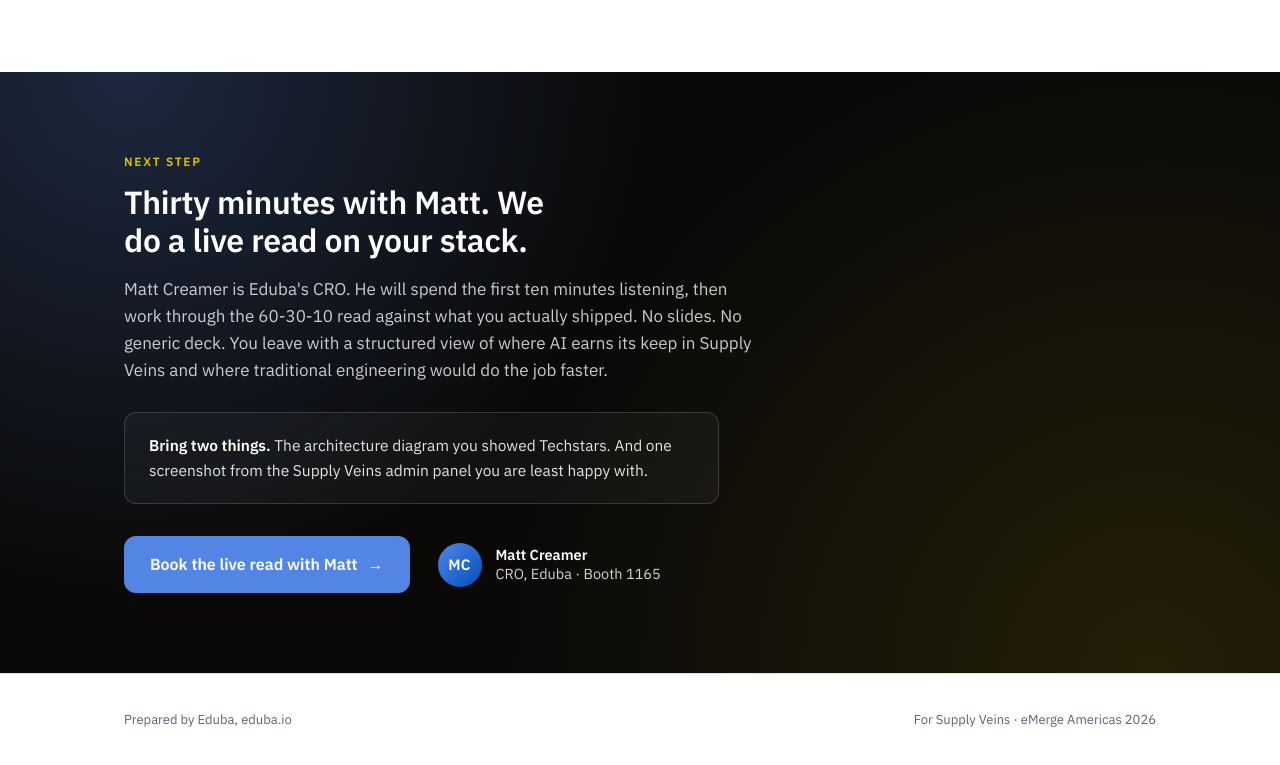
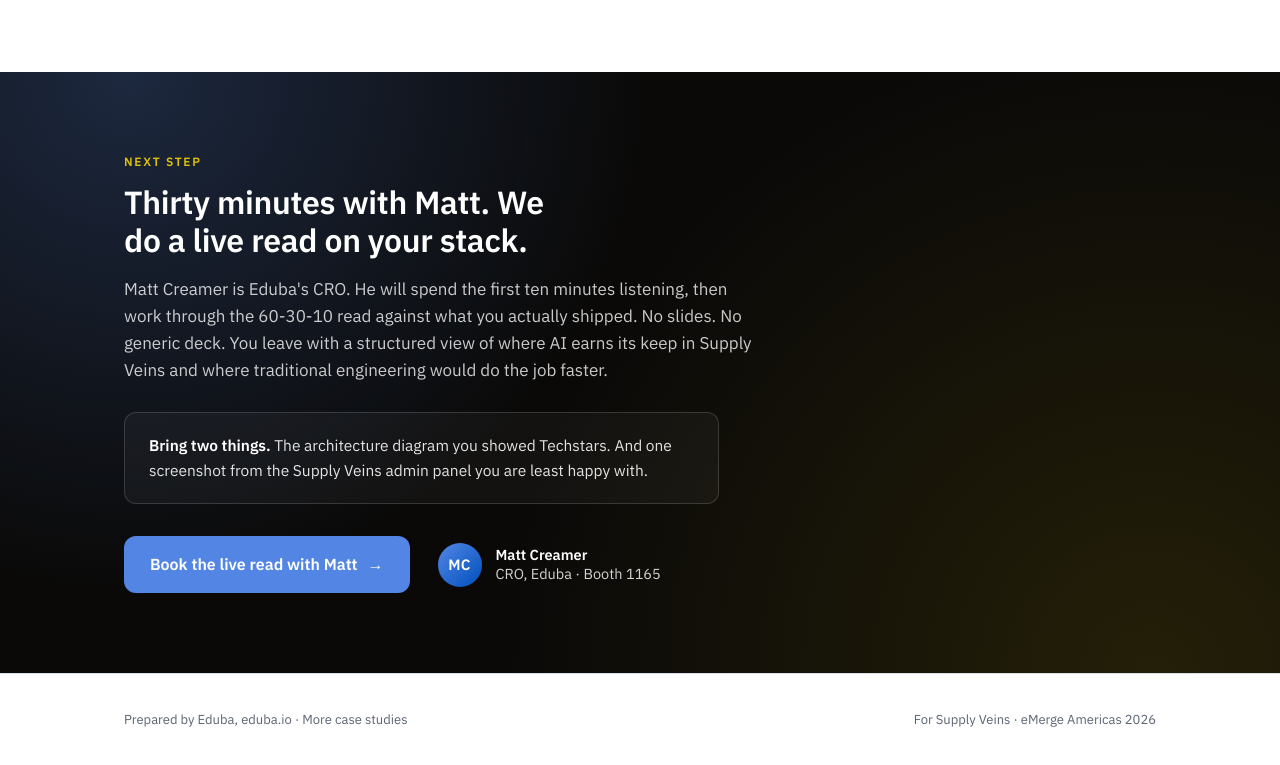
Before and after one commit to mattcreamer17-gif/autoket, a plain HTML site: page index.html in a window 1280 px wide. Shown: the part 4048-4813 px from the top of the page. Drawn offline with Linux system fonts and the light colour scheme.

Commit message:
Add eduba.io/works case studies link

```diff
--- a/index.html
+++ b/index.html
@@ -189,7 +189,7 @@
 
 <footer class="site-footer">
   <div class="container">
-    <div>Prepared by Eduba, <a href="https://eduba.io" target="_blank" rel="noopener">eduba.io</a></div>
+    <div>Prepared by Eduba, <a href="https://eduba.io" target="_blank" rel="noopener">eduba.io</a> &middot; <a href="https://eduba.io/works" target="_blank" rel="noopener">More case studies</a></div>
     <div>For Supply Veins · eMerge Americas 2026</div>
   </div>
 </footer>
```
